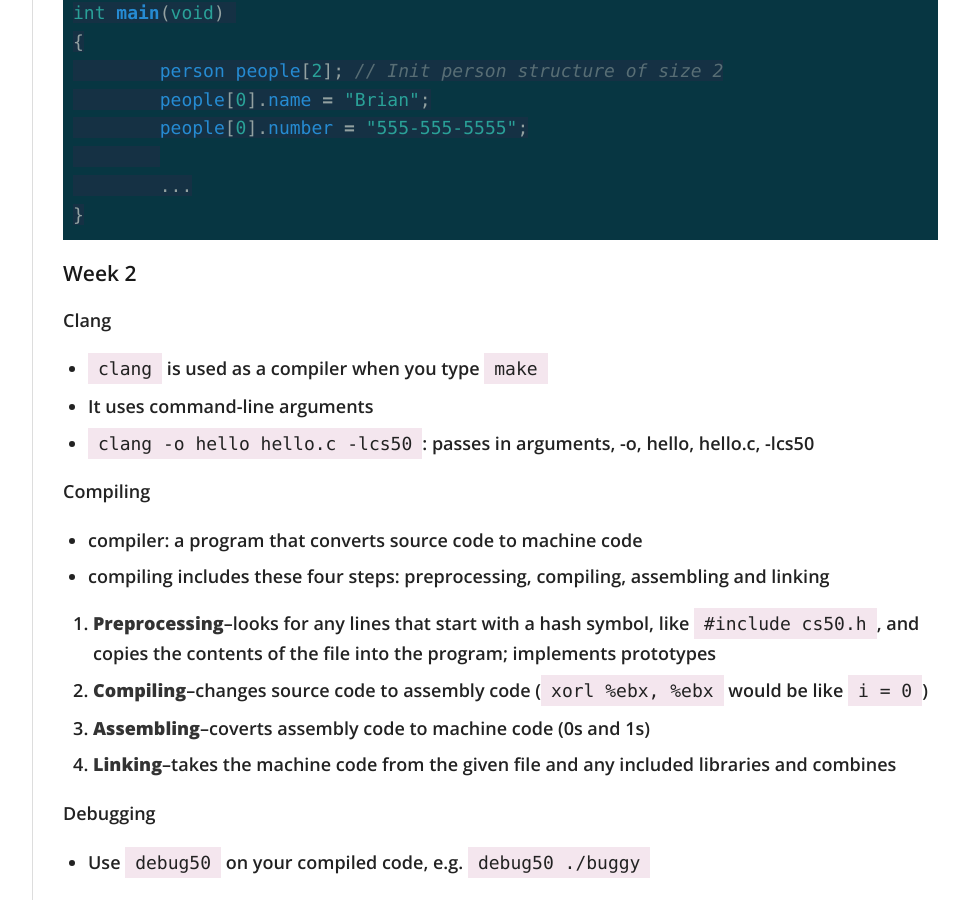
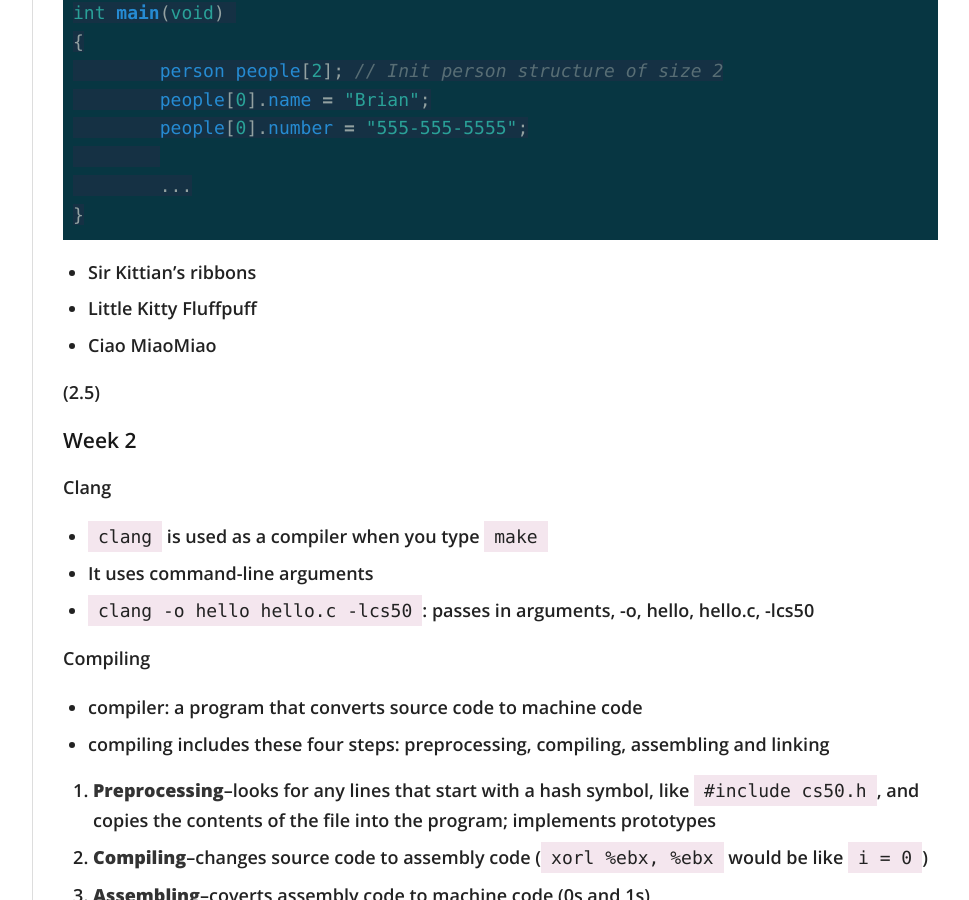
Before and after one commit to virtual/100daysofcode, a Jekyll site: the page built from index.md, in a window 1280 px wide and 900 px high, scrolled down 1464 px. Shown: the whole window, without its empty margins (272-1241 px from the left). Built offline with Jekyll 4.4.1, drawn with Linux system fonts in a browser that asks for light colours; nearby versions of some CDN libraries; our own code applies the rules of GitHub Pages for plain Markdown files.

Commit message:
Update index.md

````diff
--- a/index.md
+++ b/index.md
@@ -56,6 +56,12 @@ int main(void)
 	...
 }
 ```
+
+- Sir Kittian's ribbons
+- Little Kitty Fluffpuff
+- Ciao MiaoMiao
+
+(2.5)
 
 ### Week 2
 
````
